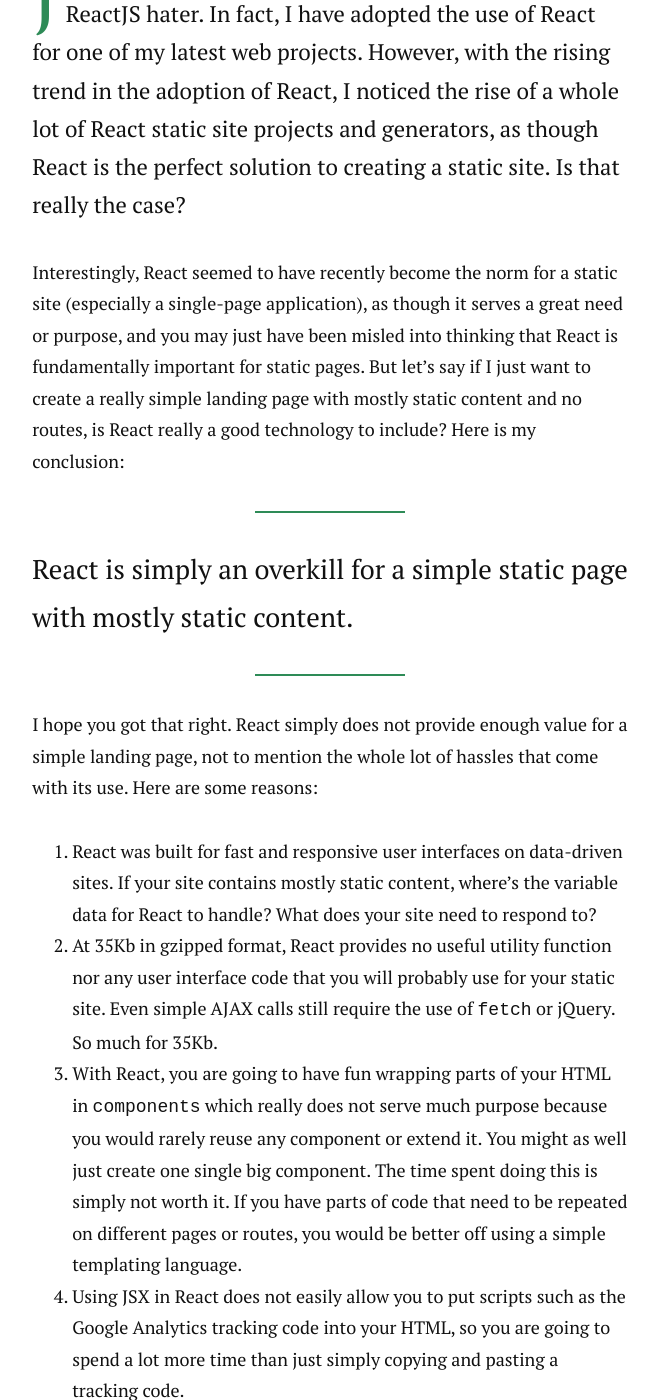
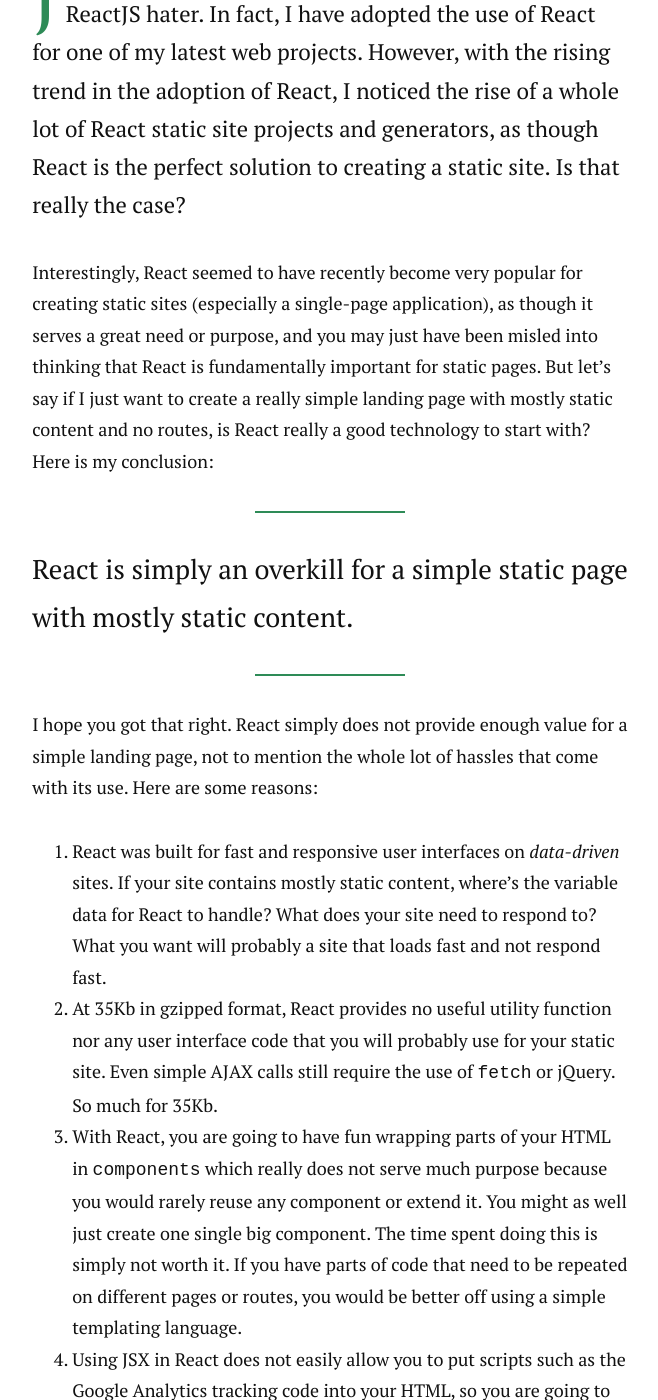
Before and after one commit to ericluwj/ericluwj.github.io, a Jekyll site: the page built from _posts/2016-03-04-why-you-should-not-be-using-reactjs.markdown, in a window 1280 px wide and 1400 px high, scrolled down 538 px. Shown: the whole window, without its empty margins (310-968 px from the left). Built offline with Jekyll 4.4.1, drawn with Linux system fonts in a browser that asks for light colours; nearby versions of some CDN libraries; some of the changed text lies outside the part shown.

Commit message:
Amended last post.

```diff
--- a/_posts/2016-03-04-why-you-should-not-be-using-reactjs.markdown
+++ b/_posts/2016-03-04-why-you-should-not-be-using-reactjs.markdown
@@ -7,13 +7,13 @@
 
 <p class="intro"><span class="dropcap">J</span>ust so that you don't get me wrong, I am certainly not a ReactJS hater. In fact, I have adopted the use of React for one of my latest web projects. However, with the rising trend in the adoption of React, I noticed the rise of a whole lot of React static site projects and generators, as though React is the perfect solution to creating a static site. Is that really the case?</p>
 
-Interestingly, React seemed to have recently become the norm for a static site (especially a single-page application), as though it serves a great need or purpose, and you may just have been misled into thinking that React is fundamentally important for static pages. But let's say if I just want to create a really simple landing page with mostly static content and no routes, is React really a good technology to include? Here is my conclusion:
+Interestingly, React seemed to have recently become very popular for creating static sites (especially a single-page application), as though it serves a great need or purpose, and you may just have been misled into thinking that React is fundamentally important for static pages. But let's say if I just want to create a really simple landing page with mostly static content and no routes, is React really a good technology to start with? Here is my conclusion:
 
 > React is simply an overkill for a simple static page with mostly static content.
 
 I hope you got that right. React simply does not provide enough value for a simple landing page, not to mention the whole lot of hassles that come with its use. Here are some reasons:
 
-1. React was built for fast and responsive user interfaces on data-driven sites. If your site contains mostly static content, where's the variable data for React to handle? What does your site need to respond to?
+1. React was built for fast and responsive user interfaces on *data-driven* sites. If your site contains mostly static content, where's the variable data for React to handle? What does your site need to respond to? What you want will probably a site that loads fast and not respond fast.
 2. At 35Kb in gzipped format, React provides no useful utility function nor any user interface code that you will probably use for your static site. Even simple AJAX calls still require the use of `fetch` or jQuery. So much for 35Kb.
 3. With React, you are going to have fun wrapping parts of your HTML in `components` which really does not serve much purpose because you would rarely reuse any component or extend it. You might as well just create one single big component. The time spent doing this is simply not worth it. If you have parts of code that need to be repeated on different pages or routes, you would be better off using a simple templating language.
 4. Using JSX in React does not easily allow you to put scripts such as the Google Analytics tracking code into your HTML, so you are going to spend a lot more time than just simply copying and pasting a tracking code.
@@ -21,3 +21,7 @@
 Before you start using React, the main criteria for really determining whether you should be using React is whether your site is going to be *data-driven*.
 
 Keep that in mind.
+
+So what technology is actually the key to creating a great static site? Check out [Webpack](http://webpack.github.io/).
+
+Unfortunately, it is hard to find a Webpack static site generator that does not include React, and I am personally quite puzzled, considering that React is actually a pretty redundant technology for a simple landing page. FTW, Webpack/React are actually not related to each other, but you can use them together.
```
